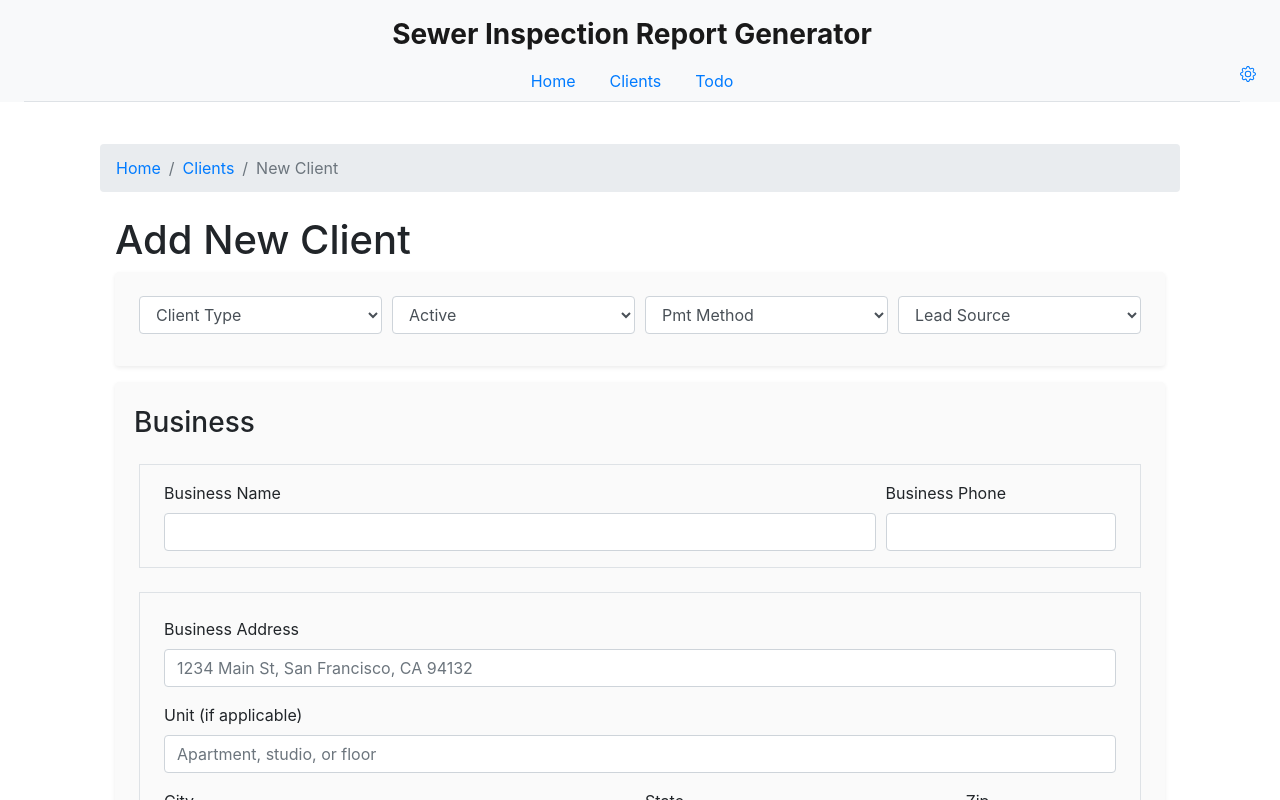
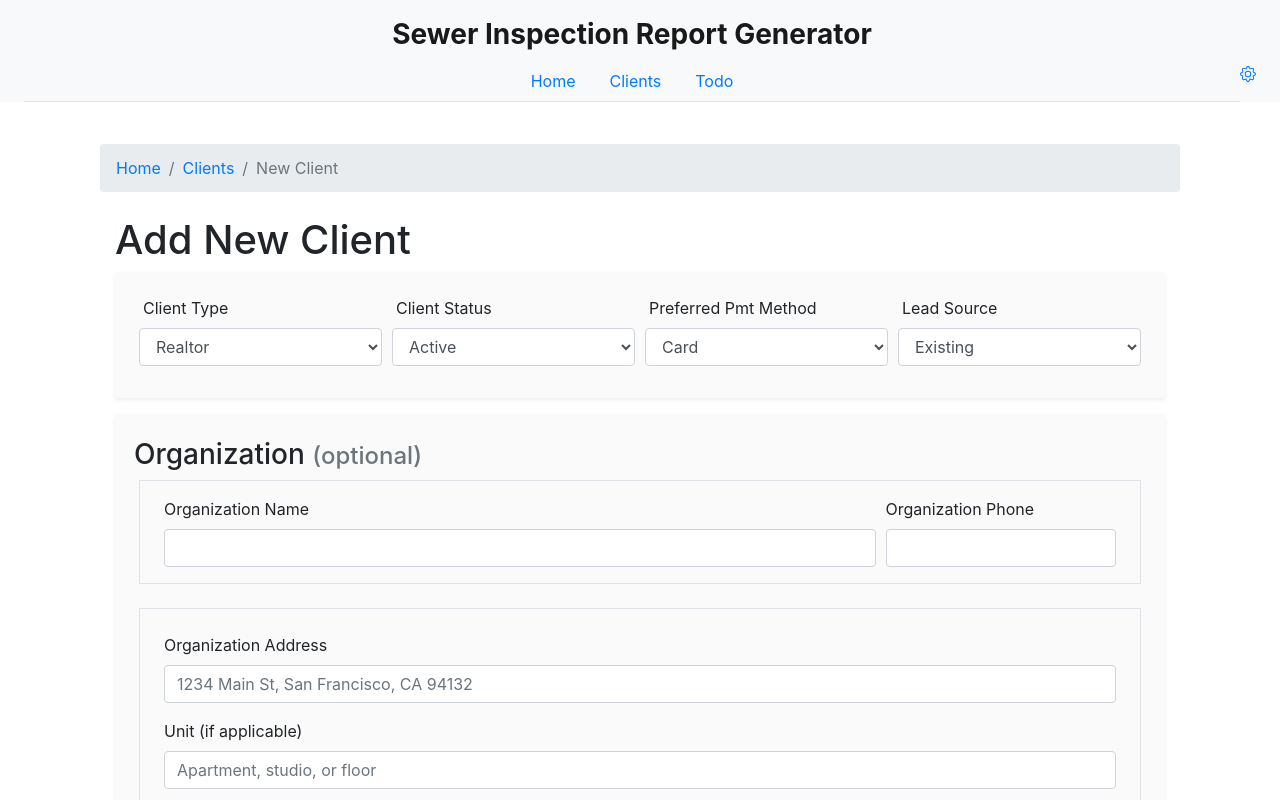
Before and after one commit to Pipe-Cam/pipecam-app, a React (Create React App) app in the folder client/: page /clients/new in a window 1280 px wide. Shown: the top 800 px of the page. Built offline with nearby package versions, Linux system fonts and the light colour scheme; no server answers.

Commit message:
fixed bugs, added upstream switch, added upstream designation in observation list

```diff
--- a/client/src/components/clients/ClientHomePage.js
+++ b/client/src/components/clients/ClientHomePage.js
@@ -41,7 +41,7 @@ function ClientHomePage() {
                     </div>
                     <div className="pt-4">
                         <h3>
-                            Recent Clients
+                            Recent Clients <button className="btn btn-success float-right" onClick={()=>{window.location.reload()}}>Refresh</button>
                         </h3>
                         <div className="py-2">
                             <AlternatingList {...{
--- a/client/src/components/clients/NewClientForm.js
+++ b/client/src/components/clients/NewClientForm.js
@@ -15,20 +15,20 @@ const NewClientForm = (props) => {
         getClientsOnLoad
     } = useContext(ClientContext)
 
-    const businessDivRef = useRef(null)
+    const organizationDivRef = useRef(null)
     const clientTypeRef = useRef(null)
     const clientStatusDefaultRef = useRef(null)
     const paymentTypeRef = useRef(null)
     const clientSourceRef = useRef(null)
     const clientTypeOtherRef = useRef(null)
     const clientSourceOtherRef = useRef(null)
-    const businessNameRef = useRef(null)
-    const businessPhoneRef = useRef(null)
-    const businessAddressStreetRef = useRef(null)
-    const businessAddressUnitRef = useRef(null)
-    const businessAddressCityRef = useRef(null)
-    const businessAddressStateRef = useRef(null)
-    const businessAddressZipRef = useRef(null)
+    const organizationNameRef = useRef(null)
+    const organizationPhoneRef = useRef(null)
+    const organizationAddressStreetRef = useRef(null)
+    const organizationAddressUnitRef = useRef(null)
+    const organizationAddressCityRef = useRef(null)
+    const organizationAddressStateRef = useRef(null)
+    const organizationAddressZipRef = useRef(null)
     const contactNameRef = useRef(null)
     const contactPhoneRef = useRef(null)
     const emailPrimaryRef = useRef(null)
@@ -47,13 +47,13 @@ const NewClientForm = (props) => {
         clientSourceRef,
         clientTypeOtherRef,
         clientSourceOtherRef,
-        businessNameRef,
-        businessPhoneRef,
-        businessAddressStreetRef,
-        businessAddressUnitRef,
-        businessAddressCityRef,
-        businessAddressStateRef,
-        businessAddressZipRef,
+        organizationNameRef,
+        organizationPhoneRef,
+        organizationAddressStreetRef,
+        organizationAddressUnitRef,
+        organizationAddressCityRef,
+        organizationAddressStateRef,
+        organizationAddressZipRef,
         contactNameRef,
         contactPhoneRef,
         emailPrimaryRef,
@@ -83,14 +83,14 @@ const NewClientForm = (props) => {
 
         if(id === 'client_type'){
             if(val === 'Resident'){
-                businessDivRef.current.classList.remove('d-none')
-                businessDivRef.current.classList.add('d-none')
+                organizationDivRef.current.classList.remove('d-none')
+                organizationDivRef.current.classList.add('d-none')
                 // clientAddressDivRef.current.classList.remove('d-none')
             } else if(val === 'Other') {
-                businessDivRef.current.classList.remove('d-none')
+                organizationDivRef.current.classList.remove('d-none')
                 // clientAddressDivRef.current.classList.remove('d-none')
             } else {
-                businessDivRef.current.classList.remove('d-none')
+                organizationDivRef.current.classList.remove('d-none')
                 // clientAddressDivRef.current.classList.remove('d-none')
                 // clientAddressDivRef.current.classList.add('d-none')
             }
@@ -102,7 +102,7 @@ const NewClientForm = (props) => {
         let val = e.target.value
         let tmpNewClientFormData = newClientFormData;
 
-        if(id === 'contact_name' || id === 'business_name' || id === 'contact_email_primary' || id === 'contact_email_secondary'){
+        if(id === 'contact_name' || id === 'organization_name' || id === 'contact_email_primary' || id === 'contact_email_secondary'){
             tmpNewClientFormData[id] = val
         } else {
             tmpNewClientFormData[id] = _.lowerCase(val)
@@ -119,7 +119,7 @@ const NewClientForm = (props) => {
             let id = item.current.id
             let val = item.current.value
 
-            if(id === 'contact_name' || id === 'business_name'){
+            if(id === 'contact_name' || id === 'organization_name'){
                 newClientFormData[id] = val
             } else {
                 newClientFormData[id] = _.lowerCase(val)
@@ -148,17 +148,17 @@ const NewClientForm = (props) => {
             <div className="shadow-sm px-4 pt-4 mb-3 rounded" style={bgStyle}>
                 <div className="form-row">
                     <div className="form-group col-md-3">
-                        <select ref={clientTypeRef} id="client_type" className="form-control" defaultValue="Client Type" onInput={handleNewClientFormData} onChange={handleShowHideOtherInput}>
-                            <option disabled>Client Type</option>
+                        <label for="client_type" className="pl-1">Client Type</label>
+                        <select ref={clientTypeRef} id="client_type" className="form-control" defaultValue="Realtor" onInput={handleNewClientFormData} onChange={handleShowHideOtherInput}>
                             <option>Realtor</option>
                             <option>Resident</option>
-                            <option>Business - Other</option>
+                            <option>Organization - Other</option>
                             <option>Other</option>
                         </select>
                     </div>
                     <div className="form-group col-md-3">
+                        <label for="client_status" className="pl-1">Client Status</label>
                         <select ref={clientStatusDefaultRef} id="client_status" className="form-control" defaultValue="Active" onInput={handleNewClientFormData} >
-                                <option disabled>Client Status</option>
                                 <option>Active</option>
                                 <option>Inactive</option>
                                 <option>Preferred</option>
@@ -167,18 +167,18 @@ const NewClientForm = (props) => {
                     </div>
 
                     <div className="form-group col-md-3">
-                        <select ref={paymentTypeRef} id="preferred_payment_type" className="form-control" defaultValue="Pmt Method" onInput={handleNewClientFormData} onChange={handleShowHideOtherInput}>
-                                <option disabled>Pmt Method</option>
+                        <label for="preferred_payment_type" className="pl-1">Preferred Pmt Method</label>
+                        <select ref={paymentTypeRef} id="preferred_payment_type" className="form-control" defaultValue="Card" onInput={handleNewClientFormData} onChange={handleShowHideOtherInput}>
                                 <option>Card</option>
+                                <option>Cash</option>
                                 <option>Check</option>
-                                <option>Cash</option>
                         </select>
                     </div>
                     <div className="form-group col-md-3">
-                        <select ref={clientSourceRef} id="client_source" className="form-control" defaultValue="Lead Source" onInput={handleNewClientFormData} onChange={handleShowHideOtherInput}>
-                                <option disabled>Lead Source</option>
+                        <label for="client_source" className="pl-1">Lead Source</label>
+                        <select ref={clientSourceRef} id="client_source" className="form-control" defaultValue="Existing" onInput={handleNewClientFormData} onChange={handleShowHideOtherInput}>
+                                <option>Existing</option>
                                 <option>Referral</option>
-                                <option>Existing</option>
                                 <option>Online</option>
                                 <option>Other</option>
                         </select>
@@ -195,47 +195,47 @@ const NewClientForm = (props) => {
                 </div>
             </div>
 
-            <div ref={businessDivRef} className="shadow-sm p-4 mb-3 rounded" style={bgStyle}>
-                <div className="form-row mb-3">
-                    <h3>Business</h3>
+            <div ref={organizationDivRef} className="shadow-sm p-4 mb-3 rounded" style={bgStyle}>
+                <div className="form-row">
+                        <h3>Organization <span className="h4 text-secondary">(optional)</span></h3>
                 </div>
 
                 <div className="border px-4 pt-3 mb-4">
                     <div className="form-row">
                         <div className="form-group col-md-9">
-                            <label htmlFor="business_name">Business Name</label>
-                            <input ref={businessNameRef} type="text" className="form-control" id="business_name" placeholder="" onChange={handleNewClientFormData}/>
+                            <label htmlFor="organization_name">Organization Name</label>
+                            <input ref={organizationNameRef} type="text" className="form-control" id="organization_name" placeholder="" onChange={handleNewClientFormData}/>
                         </div>
                         <div className="form-group col-md-3">
-                            <label htmlFor="business_phone">Business Phone</label>
-                            <input ref={businessPhoneRef} type="text" className="form-control" id="business_phone" placeholder="" onChange={handleNewClientFormData}/>
+                            <label htmlFor="organization_phone">Organization Phone</label>
+                            <input ref={organizationPhoneRef} type="text" className="form-control" id="organization_phone" placeholder="" onChange={handleNewClientFormData}/>
                         </div>
                     </div>
                 </div>
 
                 <div className="border p-4 mb-4">
                     <div className="form-group">
-                        <label htmlFor="business_address_street">Business Address</label>
-                        <input ref={businessAddressStreetRef} type="text" className="form-control" id="business_address_street" placeholder="1234 Main St, San Francisco, CA 94132" onChange={handleNewClientFormData}/>
+                        <label htmlFor="organization_address_street">Organization Address</label>
+                        <input ref={organizationAddressStreetRef} type="text" className="form-control" id="organization_address_street" placeholder="1234 Main St, San Francisco, CA 94132" onChange={handleNewClientFormData}/>
                     </div>
                     <div className="form-group">
-                        <label htmlFor="business_address_unit">Unit (if applicable)</label>
-                        <input ref={businessAddressUnitRef} type="text" className="form-control" id="business_address_unit" placeholder="Apartment, studio, or floor" onChange={handleNewClientFormData}/>
+                        <label htmlFor="organization_address_unit">Unit (if applicable)</label>
+                        <input ref={organizationAddressUnitRef} type="text" className="form-control" id="organization_address_unit" placeholder="Apartment, studio, or floor" onChange={handleNewClientFormData}/>
                     </div>
                     <div className="form-row">
                         <div className="form-group col-md-6">
-                        <label htmlFor="business_address_city">City</label>
-                        <input ref={businessAddressCityRef} type="text" className="form-control" id="business_address_city" onChange={handleNewClientFormData}/>
+                        <label htmlFor="organization_address_city">City</label>
+                        <input ref={organizationAddressCityRef} type="text" className="form-control" id="organization_address_city" onChange={handleNewClientFormData}/>
                         </div>
                         <div className="form-group col-md-4">
-                        <label htmlFor="business_address_state">State</label>
-                        <select ref={businessAddressStateRef} id="business_address_state" className="form-control" defaultValue='CA' onChange={handleNewClientFormData}>
+                        <label htmlFor="organization_address_state">State</label>
+                        <select ref={organizationAddressStateRef} id="organization_address_state" className="form-control" defaultValue='CA' onChange={handleNewClientFormData}>
                             <FiftyStatesAbbrev />
                         </select>
                         </div>
                         <div className="form-group col-md-2">
-                        <label htmlFor="business_address_zip">Zip</label>
-                        <input ref={businessAddressZipRef} type="text" className="form-control" id="business_address_zip"/>
+                        <label htmlFor="organization_address_zip">Zip</label>
+                        <input ref={organizationAddressZipRef} type="text" className="form-control" id="organization_address_zip"/>
                         </div>
                     </div>
                 </div>
--- a/client/src/components/clients/SearchClients.js
+++ b/client/src/components/clients/SearchClients.js
@@ -1,10 +1,11 @@
 import React, {useRef, useContext} from 'react'
 import SearchResults from './SearchResults'
 import ClientContext from '../../context/ClientContext'
+import {searchForClient as searchForClientInDB} from '../../db/read'
 
 const SearchClients = (props) =>{
     const clientSearchInputRef = useRef(null)
-    const {searchForClientInDB, /*handleEditClient, */searchResult, setSearchResult} = useContext(ClientContext)
+    const {/*handleEditClient, */searchResult, setSearchResult} = useContext(ClientContext)
 
     const handleClientSearch = async (e) => {
         e.preventDefault();
--- a/client/src/components/clients/SearchResults.js
+++ b/client/src/components/clients/SearchResults.js
@@ -22,7 +22,7 @@ function SearchResults(props) {
                                     )
                                 } else {
                                     return(
-                                        <li key={item._id}><a href="#" className="text-primary" data-value={item.business_name} data-id={item._id} data-action="edit" onClick={handleEditClient}>{item.business_name}</a></li>
+                                        <li key={item._id}><a href="#" className="text-primary" data-value={item.organization_name} data-id={item._id} data-action="edit" onClick={handleEditClient}>{item.organization_name}</a></li>
                                     )
                                 }
                             })}
--- a/client/src/components/worksheet_sections/InspectionOverview.js
+++ b/client/src/components/worksheet_sections/InspectionOverview.js
@@ -128,7 +128,7 @@ function JobOverview() {
             searchResultObj = JSON.parse(searchResults)
             console.log(searchResultObj)
             setDropdownClients(searchResultObj.map(item => {
-                return({name: (item.business_name || item.client_name), id: item._id})
+                return({name: (item.organization_name || item.client_name), id: item._id})
             }))
 
             clientDropdownRef.current.classList.add('show')
--- a/client/src/db/host.js
+++ b/client/src/db/host.js
@@ -4,5 +4,4 @@
 // exports.host = '34.219.201.189:5000'
 
 // pipecam-alpha-api
-// exports.host = '34.219.201.189:5000'
 exports.host = '34.220.180.16:5000'
```
Also changed, not shown: client/src/components/icons/IconDownArrow.js (+15 -2 lines), client/src/components/icons/IconUpArrow.js (+15 -2 lines), client/src/components/ui_components/ToggleSwitch.css (added, +62 -0 lines), client/src/components/ui_components/ToggleSwitch.js (added, +15 -0 lines), client/src/components/worksheet_sections/Observations.js (+51 -7 lines).
